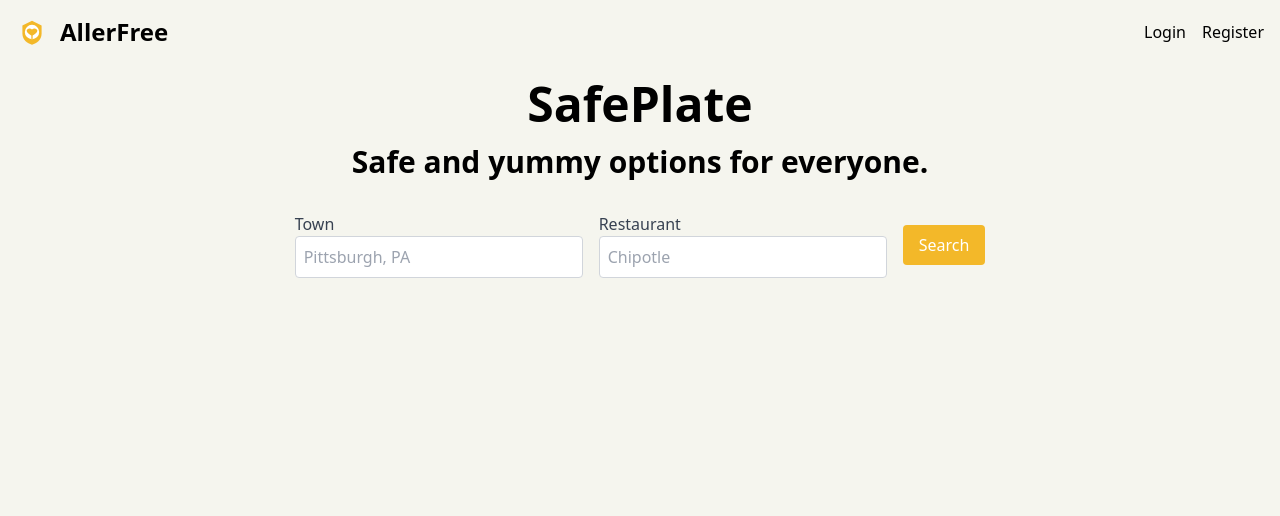
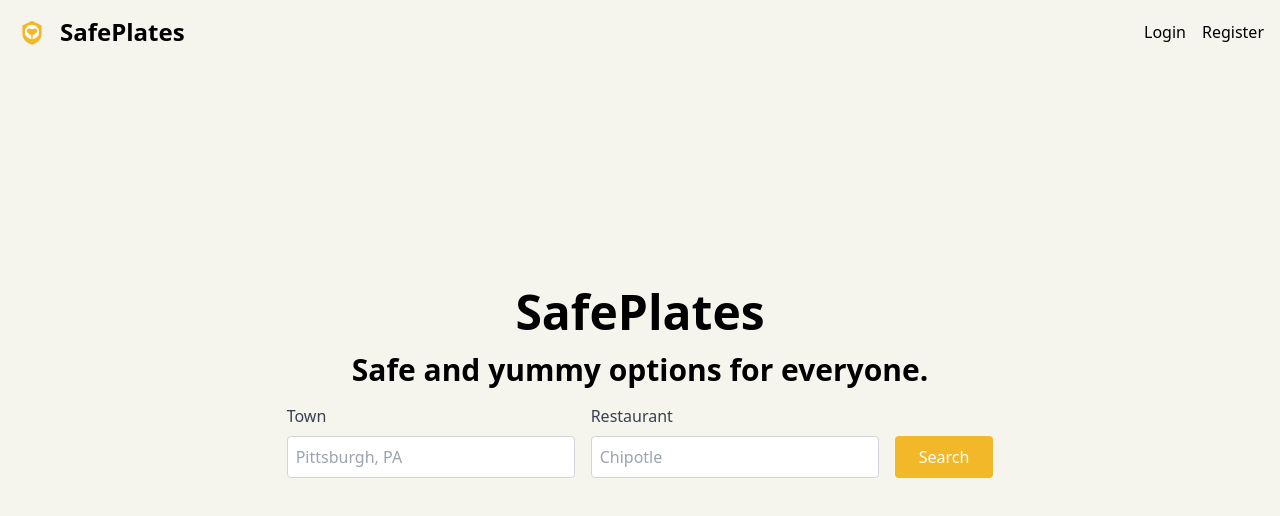
Before and after one commit to yeekitc/SafePlates, a React (Vite) app in the folder frontend/: page / in a window 1280 px wide. Shown: the top 516 px of the page. Built offline with nearby package versions, Linux system fonts and the light colour scheme.

Commit message:
fixed search button alignment

```diff
--- a/frontend/src/components/NavBar.jsx
+++ b/frontend/src/components/NavBar.jsx
@@ -21,8 +21,8 @@ export default function NavBar() {
             <nav>
                 <div className="max-w-screen-xl flex flex-wrap items-center justify-between mx-auto p-4">
                     <Link to="/" className="flex items-center space-x-3 rtl:space-x-reverse">
-                        <img src={logo} className="h-8" alt="Allerfree logo" />
-                        <span className="self-center text-2xl font-semibold whitespace-nowrap">AllerFree</span>
+                        <img src={logo} className="h-8" alt="SafePlates logo" />
+                        <span className="self-center text-2xl font-semibold whitespace-nowrap">SafePlates</span>
                     </Link>
                     <button
                         data-collapse-toggle="navbar-default"
--- a/frontend/src/components/Search.jsx
+++ b/frontend/src/components/Search.jsx
@@ -40,12 +40,12 @@ const Search = () => {
   };
 
   return (
-    <div className="max-w-screen-xl mx-auto p-4">
-      <h1 className="text-5xl text-center font-bold mb-4">SafePlate</h1>
+    <div className="max-w-screen-xl mx-auto mt-52 p-4">
+      <h1 className="text-5xl text-center font-bold mb-4">SafePlates</h1>
       <h2 className="text-3xl text-center font-bold mb-4">Safe and yummy options for everyone.</h2>
-      <form onSubmit={handleSearch} className="flex flex-col sm:flex-row space-y-4 sm:space-y-0 sm:space-x-4 items-center justify-center p-4 rounded-md">
-        <div className="flex flex-col items-center sm:items-start">
-          <label className="block text-gray-700">Town</label>
+      <form onSubmit={handleSearch} className="flex justify-center items-end gap-4 mb-8">
+        <div className="flex flex-col">
+          <label className="mb-2 text-gray-700">Town</label>
           <input
             type="text"
             value={town}
@@ -54,8 +54,9 @@ const Search = () => {
             placeholder="Pittsburgh, PA"
           />
         </div>
-        <div className="flex flex-col items-center sm:items-start">
-          <label className="block text-gray-700">Restaurant</label>
+
+        <div className="flex flex-col">
+          <label className="mb-2 text-gray-700">Restaurant</label>
           <input
             type="text"
             value={restaurant}
@@ -66,7 +67,7 @@ const Search = () => {
         </div>
         <button
           type="submit"
-          className="px-4 py-2 bg-yorange text-white rounded"
+          className="px-6 py-2 bg-yorange text-white rounded h-[42px]"
         >
           Search
         </button>
```
